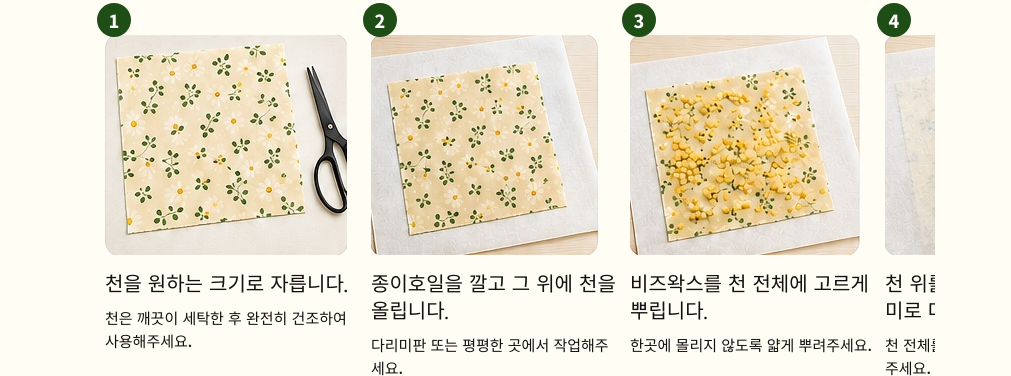
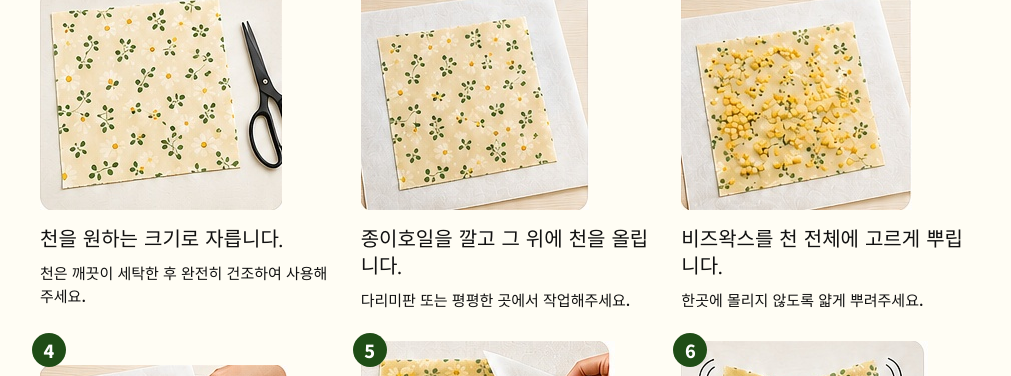
Before and after one commit to homeeditor/beeswax-wraps, a plain HTML site: page index.html in a window 1280 px wide. Shown: the part 724-1100 px from the top of the page, without its empty margins (130-1141 px from the left). Drawn offline with Linux system fonts and the light colour scheme.

Commit message:
Update index.html

```diff
--- a/index.html
+++ b/index.html
@@ -20,7 +20,7 @@ body{
 }
 
 .page{
-  max-width:850px;
+  max-width:1000px;
   margin:0 auto;
   background:#fffdf4;
   overflow:hidden;
@@ -167,10 +167,10 @@ body{
 }
 
 .steps{
-  padding:0 20px;
+  padding:0 30px;
   display:grid;
-  grid-template-columns:repeat(4,1fr);
-  gap:20px 12px;
+  grid-template-columns:repeat(3,1fr);
+  gap:30px 22px;
 }
 
 .step{
@@ -226,6 +226,8 @@ body{
   padding:22px;
   text-align:center;
   min-height:245px;
+
+ grid-column:auto;
 }
 
 .complete h2{
```
